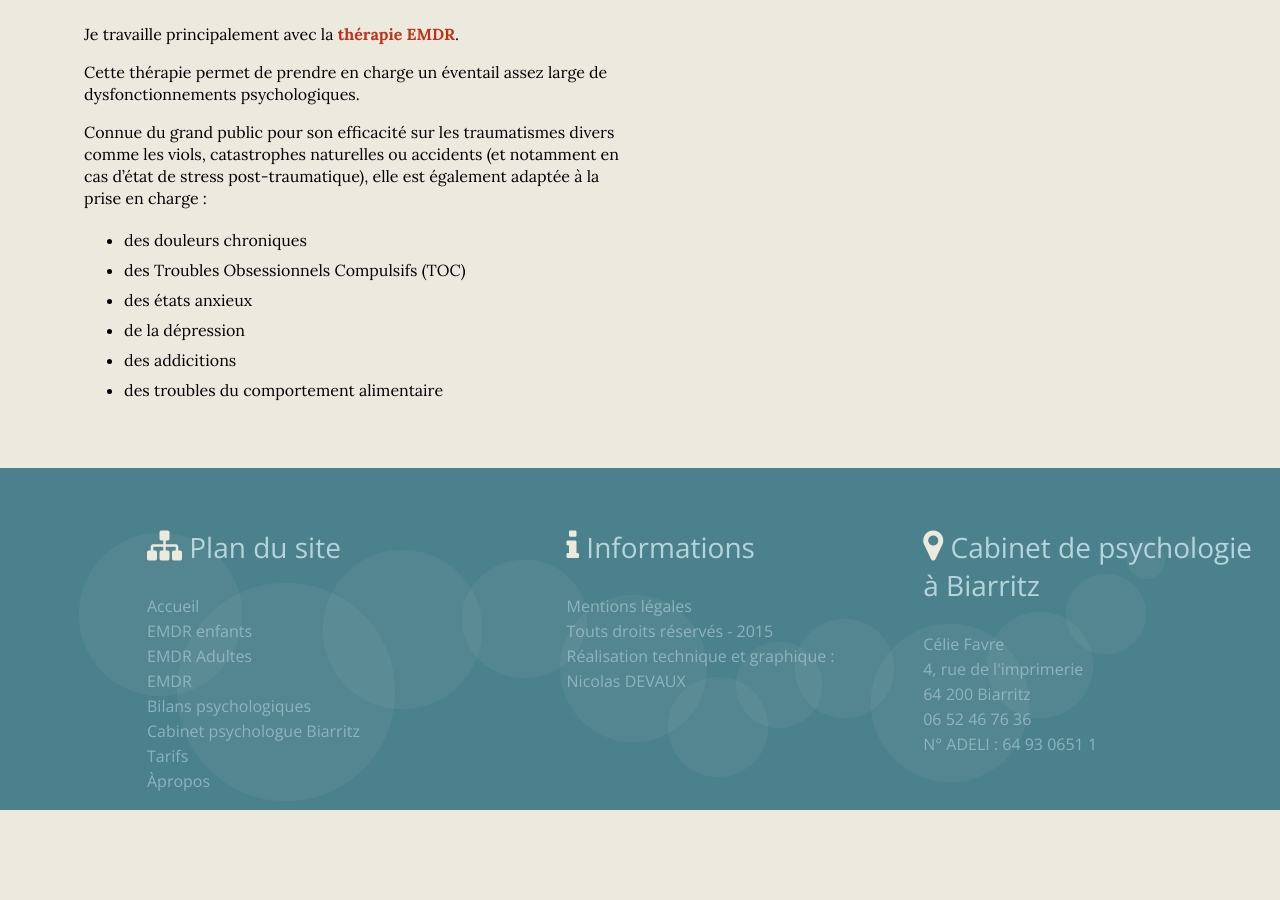
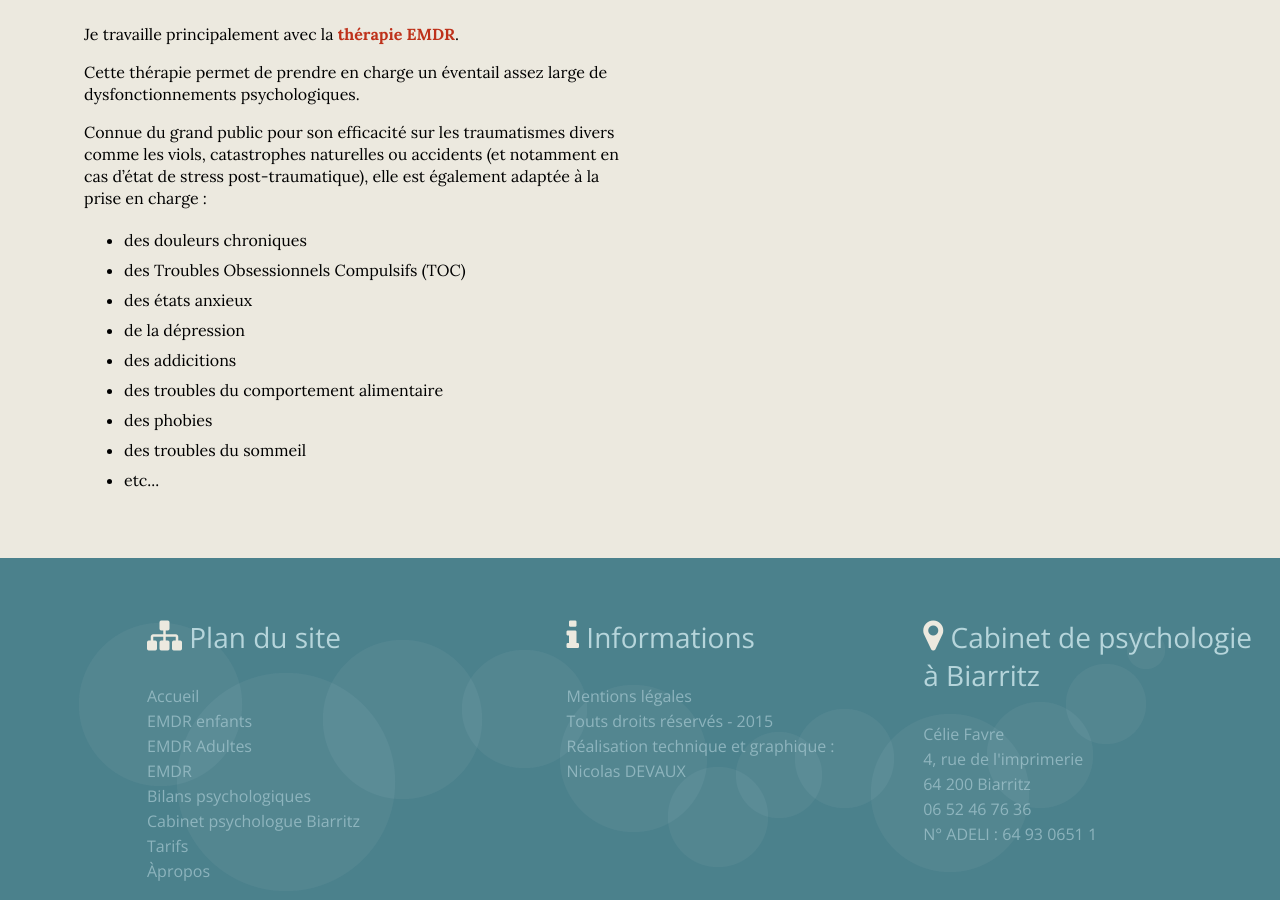
Before and after one commit to celiefavre/celiefavre.github.io, a Jekyll site: the page built from emdr-adultes/index.html, in a window 1280 px wide and 900 px high, scrolled down 813 px. Built offline with Jekyll 4.4.1, drawn with Linux system fonts in a browser that asks for light colours; nearby versions of some CDN libraries; before the commit the page ends 1623 px from its top, so only the background shows below that.

Commit message:
ajout 3 li l.26
des phobies, des troubles du sommeil, etc...

```diff
--- a/emdr-adultes/index.html
+++ b/emdr-adultes/index.html
@@ -23,6 +23,9 @@ description: Psychologue pour adultes. Psychothérapies, accompagnement psycholo
 				<li>de la dépression</li>
 				<li>des addicitions</li>
 				<li>des troubles du comportement alimentaire</li>
+				<li>des phobies</li>
+				<li>des troubles du sommeil</li>
+				<li>etc...</li>
 			</ul>
 		</div>
 		<div class="content-right">
```
